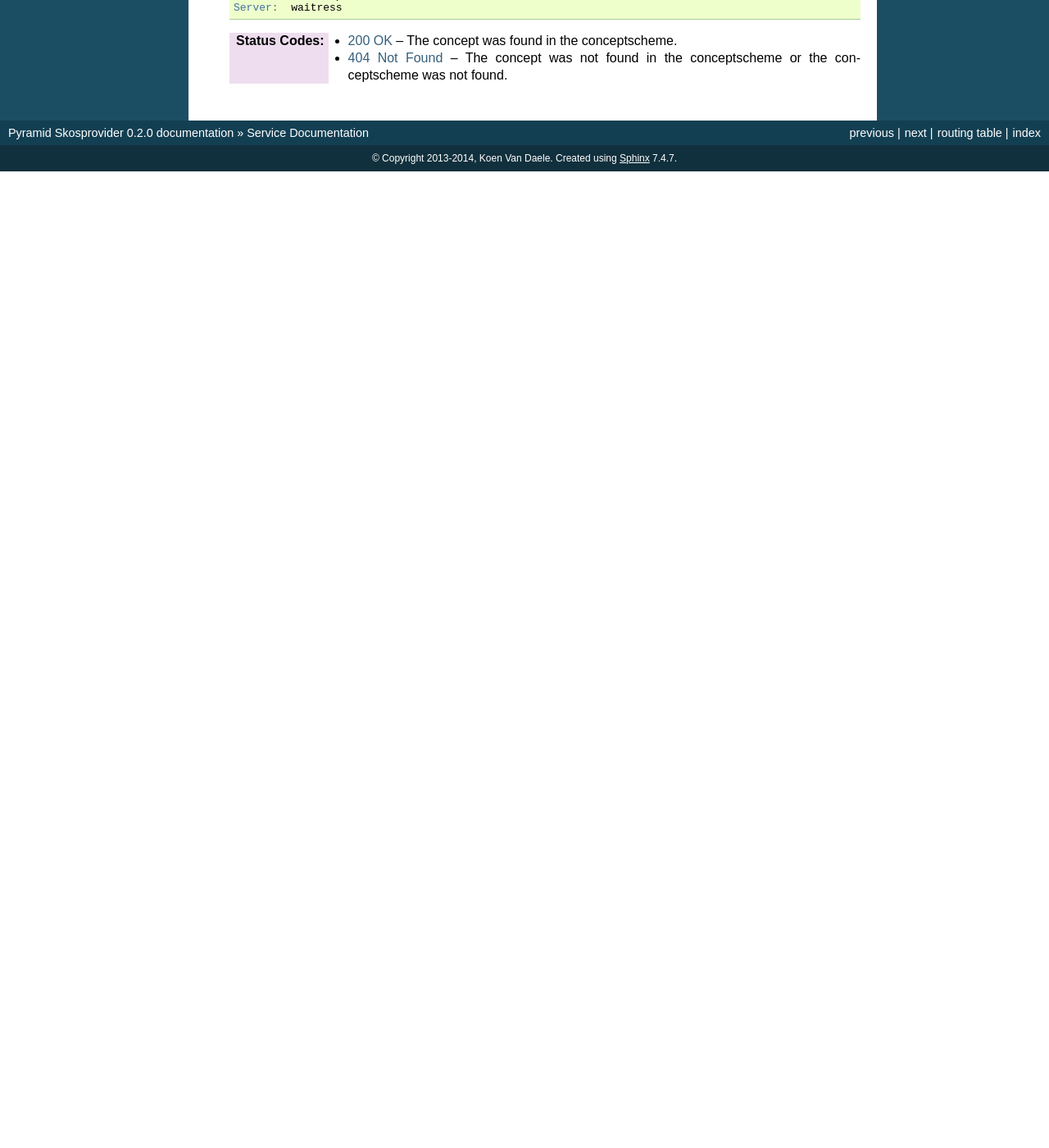
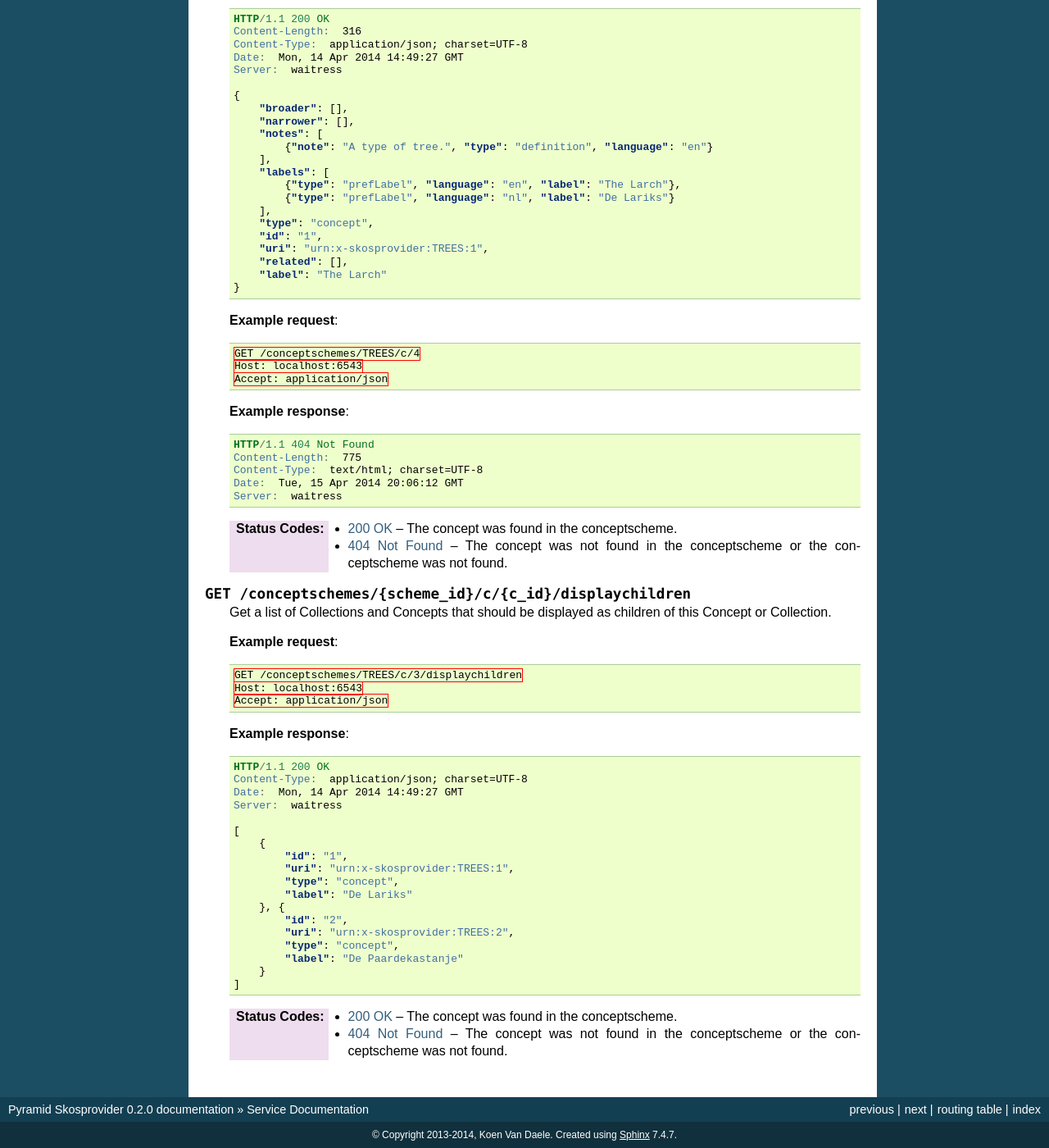
Before and after one commit to OnroerendErfgoed/pyramid_skosprovider, a Sphinx documentation site: the page built from docs/services.rst, in a window 1280 px wide and 1400 px high, scrolled down 3933 px. Shown: the whole window at 82% size. Built offline with Sphinx 7.4.7, drawn with Linux system fonts in a browser that asks for light colours; before the commit the page ends 4142 px from its top, so only the background shows below that; some of the changed text lies outside the part shown.

Commit message:
Update service documentation.

```diff
--- a/docs/services.rst
+++ b/docs/services.rst
@@ -119,6 +119,45 @@
         ]
 
     :statuscode 200: The topconcepts in this conceptscheme were found.
+    :statuscode 404: The conceptscheme was not found.
+
+.. http:get:: /conceptschemes/{scheme_id}/displaytop
+
+    Get the top of a display hierarchy. Depending on the underlying provider
+    this will be a list of Concepts and Collections.
+
+    **Example request**:
+
+    .. sourcecode:: http
+
+        GET /conceptschemes/TREES/displaytop
+        Host: localhost:6543
+        Accept: application/json
+
+    **Example response**:
+
+    .. sourcecode:: http
+
+        HTTP/1.1 200 OK
+        Content-Type:  application/json; charset=UTF-8
+        Date:  Mon, 14 Apr 2014 14:47:33 GMT
+        Server:  waitress
+
+        [
+            {
+                "id": "1",
+                "uri": "urn:x-skosprovider:TREES:1",
+                "type": "concept",
+                "label": "De Lariks"
+            }, {
+                "id": "2",
+                "uri": "urn:x-skosprovider:TREES:2",
+                "type": "concept",
+                "label": "De Paardekastanje"
+            }
+        ]
+
+    :statuscode 200: The concepts and collections were found.
     :statuscode 404: The conceptscheme was not found.
 
 .. http:get:: /conceptschemes/{scheme_id}/c
@@ -262,3 +301,44 @@
     :statuscode 200: The concept was found in the conceptscheme.
     :statuscode 404: The concept was not found in the conceptscheme or the
         conceptscheme was not found.
+
+
+.. http:get:: /conceptschemes/{scheme_id}/c/{c_id}/displaychildren
+
+    Get a list of Collections and Concepts that should be displayed as
+    children of this Concept or Collection.
+
+    **Example request**:
+
+    .. sourcecode:: http
+
+        GET /conceptschemes/TREES/c/3/displaychildren
+        Host: localhost:6543
+        Accept: application/json
+
+    **Example response**:
+
+    .. sourcecode:: http
+
+        HTTP/1.1 200 OK
+        Content-Type:  application/json; charset=UTF-8
+        Date:  Mon, 14 Apr 2014 14:49:27 GMT
+        Server:  waitress
+
+        [
+            {
+                "id": "1",
+                "uri": "urn:x-skosprovider:TREES:1",
+                "type": "concept",
+                "label": "De Lariks"
+            }, {
+                "id": "2",
+                "uri": "urn:x-skosprovider:TREES:2",
+                "type": "concept",
+                "label": "De Paardekastanje"
+            }
+        ]
+
+    :statuscode 200: The concept was found in the conceptscheme.
+    :statuscode 404: The concept was not found in the conceptscheme or the
+        conceptscheme was not found.
```
